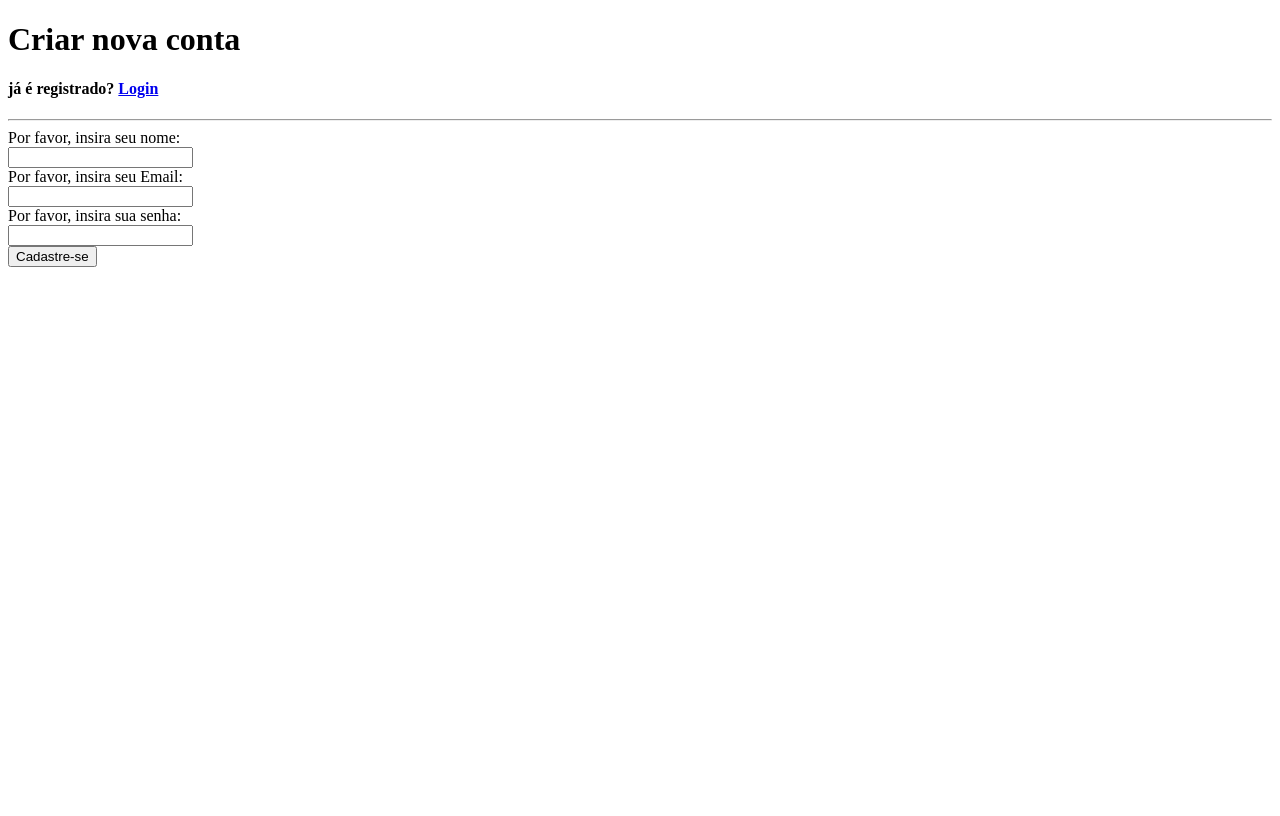
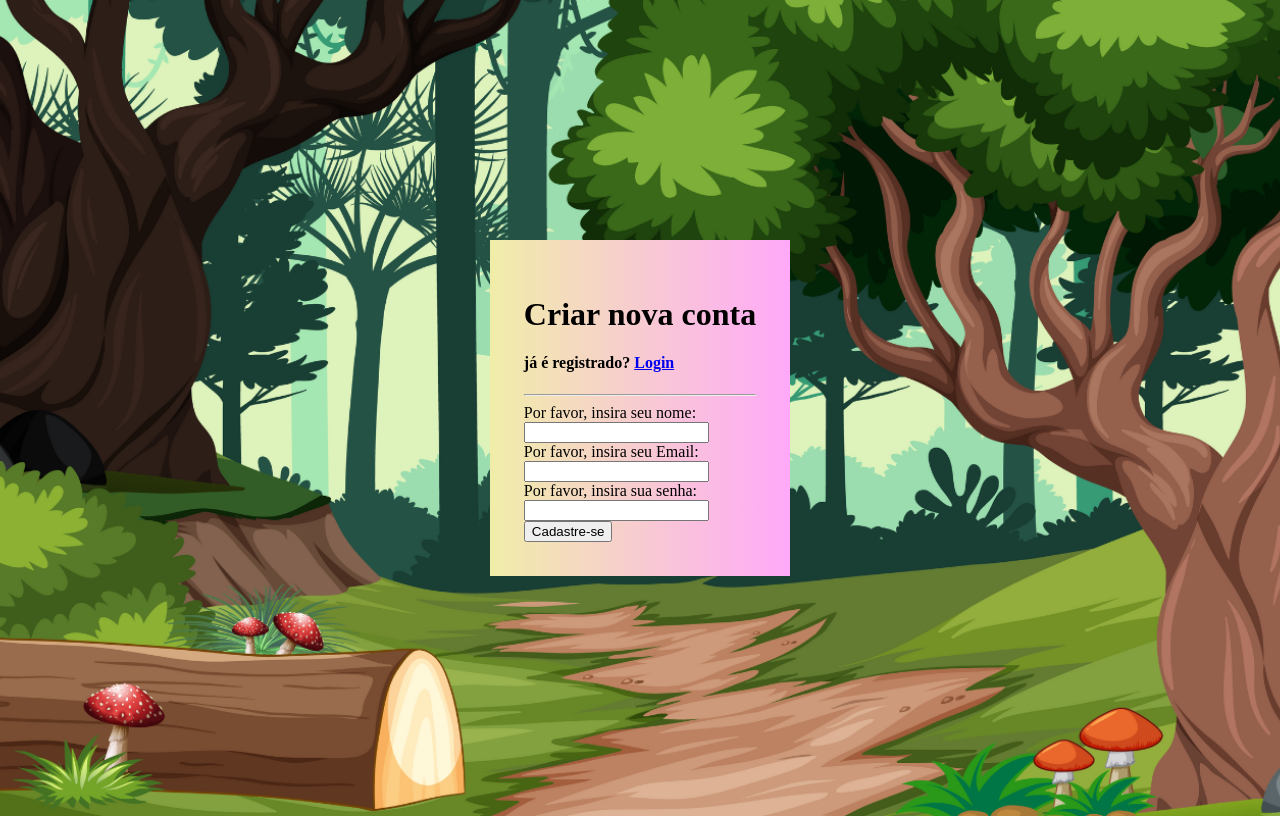
Before and after one commit to MarcusVdSSilva/Fabrica_de_software, a PHP site: page /telaRegistro.html in a window 1280 px wide. Before the commit the page ends 267 px from the top, so only its background shows below. Run offline with PHP 8.4, Linux system fonts and the light colour scheme.

Commit message:
atualizações de css

```diff
--- a/esqueciSenha.html
+++ b/esqueciSenha.html
@@ -9,6 +9,7 @@
     <link rel="stylesheet" href="esqueciSenha.css">
 </head>
 <body>
+    <div class="page">
         <form>
             <div class="tabelaLogin">
                 <h1>Esqueceu sua senha</h1>
@@ -19,5 +20,6 @@
                 <button type="submit">Enviar</button>
             </div>
         </form>
+    </div>
 </body>
 </html>
--- a/index.css
+++ b/index.css
@@ -7,9 +7,8 @@ body{
 }
 
 .tabelaLogin{
-    background-color: white;
+    background-image: linear-gradient(to right, #F0EDA8 , #FFA9F9);
     padding: 34px;
-
 
 }
 .page{
--- a/telaRegistro.css
+++ b/telaRegistro.css
@@ -0,0 +1,20 @@
+body{
+    background-image: url("img/background/background-origin.png");
+    background-size: cover;
+    background-repeat: no-repeat;
+    background-position: center center;
+
+}
+
+.tabelaLogin{
+    background-image: linear-gradient(to right, #F0EDA8 , #FFA9F9);
+    padding: 34px;
+
+}
+.page{
+    display: flex;
+    justify-content: center;
+    align-items: center;
+    height: 100vh;
+
+}
--- a/telaRegistro.html
+++ b/telaRegistro.html
@@ -4,11 +4,12 @@
     <meta charset="UTF-8">
     <meta http-equiv="X-UA-Compatible" content="IE=edge">
     <meta name="viewport" content="width=device-width, initial-scale=1.0">
-    <link rel="shortcut icon" href="favicon.ico" type="image/x-icon">
+    <link rel="shortcut icon" href="/img/favicon.ico" type="image/x-icon">
     <title>Cadastre-se</title>
     <link rel="stylesheet" href="telaRegistro.css">
 </head>
 <body>
+    <div class="page">
         <form>
             <div class="tabelaLogin">
                 <h1>Criar nova conta</h1>
@@ -23,5 +24,6 @@
                 <button type="submit">Cadastre-se</button>
             </div>
         </form>
+    </div>
 </body>
 </html>
```
Also changed, not shown: esqueciSenha.css (+20 -0 lines). Lines whose indentation alone changed are shown as unchanged.
